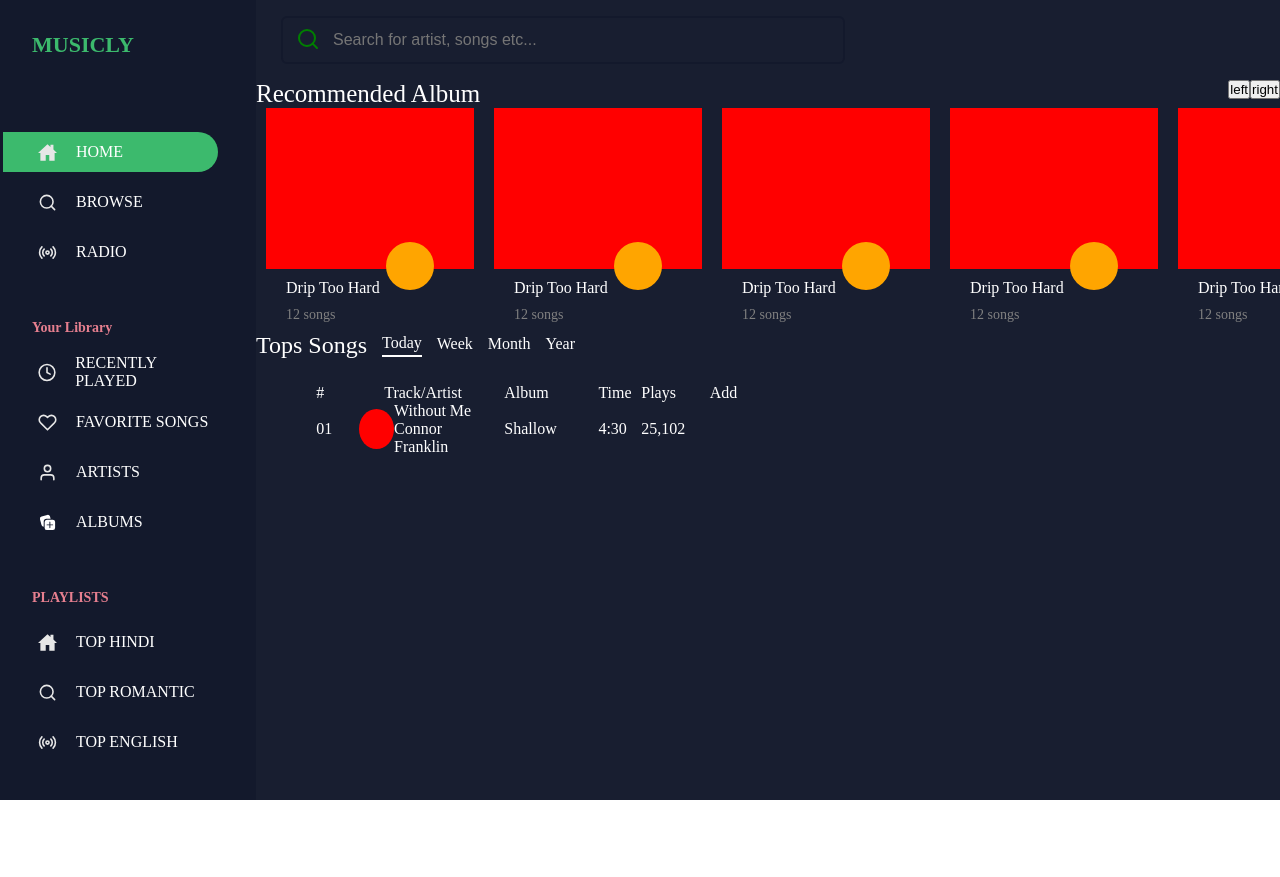
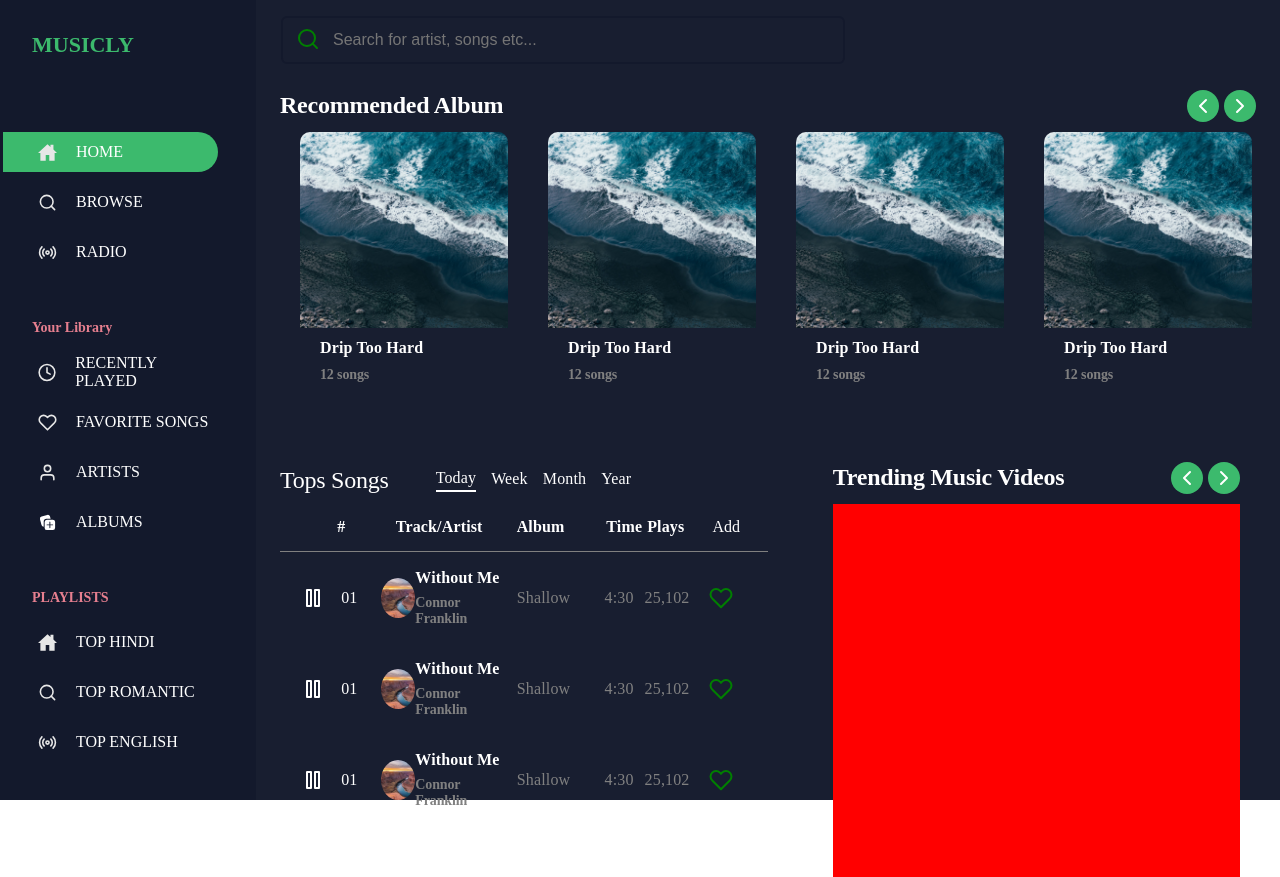
Before and after one commit to akshayrathigithub/MusicPlayer, a React app: page /browse in a window 1280 px wide. Before the commit the page ends 800 px from the top, so only its background shows below. Built offline with nearby package versions, Linux system fonts and the light colour scheme.

Commit message:
songs and video section added to browse

```diff
--- a/src/Components/Browse/Browse.scss
+++ b/src/Components/Browse/Browse.scss
@@ -1,21 +1,40 @@
+@import '../../Styles/Variable.scss';
+
 .browse {
   width: 100%;
+  padding: 0px 1.5rem;
 
   & .head-section {
     width: 100%;
     display: flex;
     justify-content: space-between;
-    color: #fff;
+    margin: 10px 0px;
+
+    & .slider-controls {
+      display: flex;
+
+      & .slider-btn {
+        background-color: $theme-color;
+        width: 2rem;
+        height: 2rem;
+        border-radius: 50%;
+        display: flex;
+        justify-content: center;
+        align-items: center;
+        cursor: pointer;
+        margin-left: 5px;
+      }
+    }
 
     & .text {
-      font-size: 25px;
-      font-weight: 500;
+      @extend %font24b;
+      color: $white-color;
     }
   }
 
   & .slider-wrapper {
     width: 100%;
-    height: 14rem;
+    height: 18rem;
     position: relative;
     overflow-x: hidden;
 
@@ -28,31 +47,42 @@
 
       & .card {
         width: 13rem;
-        height: 14rem;
-        color: white;
-        margin: 0px 10px;
+        height: 18rem;
+        margin: 0px 20px;
+        border-radius: 10px;
+        transition: all 0.4s ease-out;
+
+        &:hover {
+          background-color: #242540;
+
+          & .lower-part {
+            & .play-pause-btn {
+              display: flex;
+            }
+          }
+        }
 
         & .img {
-          background-color: red;
           width: 100%;
-          height: 72%;
+          height: 68%;
+          border-top-left-radius: 10px;
+          border-top-right-radius: 10px;
         }
 
         & .lower-part {
           width: 100%;
-          height: 28%;
+          height: 32%;
           padding: 10px 0px 0px 20px;
           position: relative;
 
           & .head-text {
-            font-size: 16px;
-            font-weight: 500;
+            @extend %font16b;
+            color: $white-color;
           }
 
           & .songs-length {
-            font-size: 14px;
-            font-weight: 500;
-            color: grey;
+            @extend %font14b;
+            color: $grey-color;
             margin-top: 10px;
           }
 
@@ -60,42 +90,101 @@
             width: 3rem;
             height: 3rem;
             border-radius: 50%;
-            background-color: orange;
+            background-color: $theme-color;
             position: absolute;
             top: -27px;
-            right: 40px;
+            right: 15px;
+            display: none;
+            justify-content: center;
+            align-items: center;
+            padding-left: 6px;
+            cursor: pointer;
           }
         }
       }
     }
   }
+  & .second-section {
+    display: flex;
+    justify-content: space-between;
+
+    & .songs-section {
+      width: 50%;
 
       & .top-songs-section {
-    color: white;
         display: flex;
         align-items: center;
+        margin: 3rem 0px 0px 0px;
 
         & .top-songs {
           font-size: 24px;
-      font-weight: 500;
+          @extend %font24m;
+          color: $white-color;
+          margin-right: 2rem;
         }
 
         & .text {
-      font-size: 16px;
-      font-weight: 500;
+          @extend %font16m;
           margin-left: 15px;
           cursor: pointer;
           padding-bottom: 3px;
+          color: $white-color;
         }
         & .active {
-      border-bottom: solid 2px white;
+          border-bottom: solid 2px $white-color;
         }
       }
 
       & .songs-list {
-    color: white;
-    width: 50%;
+        color: $white-color;
+        width: 100%;
         margin-top: 25px;
+
+        & .head {
+          border-bottom: 1px solid $grey-color;
+          padding-bottom: 15px;
+
+          & .hash,
+          .artist-track,
+          .album,
+          .time,
+          .plays {
+            @extend %font16b;
+            color: $white-color;
+          }
+        }
+
+        & .song-details {
+          padding: 16px 5px;
+          border-radius: 5px;
+          cursor: pointer;
+
+          & .artist-track {
+            & .details {
+              & .song-name {
+                @extend %font16b;
+                color: $white-color;
+              }
+
+              & .song-artist {
+                @extend %font14b;
+                color: $grey-color;
+                margin-top: 8px;
+              }
+            }
+          }
+
+          & .album,
+          .time,
+          .plays {
+            @extend %font16r;
+            color: $grey-color;
+          }
+
+          &:hover {
+            background-color: $hover-bg-color;
+          }
+        }
 
         & .head,
         & .song-details {
@@ -125,7 +214,6 @@
               width: 2.5rem;
               height: 2.5rem;
               border-radius: 50%;
-          background-color: red;
             }
           }
 
@@ -155,3 +243,43 @@
         }
       }
     }
+  }
+
+  & .video-section {
+    width: 45%;
+    margin: 2rem 0px 0px 0px;
+    padding: 0px 1rem;
+
+    & .head-section {
+      width: 100%;
+      display: flex;
+      justify-content: space-between;
+
+      & .heading {
+        @extend %font24b;
+        color: $white-color;
+      }
+
+      & .video-controls {
+        display: flex;
+
+        & .slider-btn {
+          background-color: $theme-color;
+          width: 2rem;
+          height: 2rem;
+          border-radius: 50%;
+          display: flex;
+          justify-content: center;
+          align-items: center;
+          cursor: pointer;
+          margin-left: 5px;
+        }
+      }
+    }
+    & .video-player {
+      width: 100%;
+      height: 100%;
+      background-color: red;
+    }
+  }
+}
--- a/src/Components/Browse/Browse.tsx
+++ b/src/Components/Browse/Browse.tsx
@@ -1,5 +1,13 @@
 import React, { useRef } from 'react';
 import './Browse.scss';
+import pic from '../../Assets/Images/test-pic.jpg';
+import SVGIcon from '../../SharedComponents/SVGIcon/SVGIcon';
+import LeftSliderIcon from '../../Assets/Icons/ic_chevron_left.svg';
+import RightSliderIcon from '../../Assets/Icons/ic_chevron_right.svg';
+import pic_1 from '../../Assets/Images/test-pic-1.jpg';
+import PlayIcon from '../../Assets/Icons/ic_play.svg';
+import PauseIcon from '../../Assets/Icons/ic_pause.svg';
+import Favorite from '../../Assets/Icons/ic_favorite.svg';
 
 const Browse: React.FC = () => {
   const arr = [1, 2, 3, 4, 5, 6, 7, 8, 9, 10];
@@ -14,9 +22,17 @@ const Browse: React.FC = () => {
     <div className="browse">
       <div className="head-section">
         <div className="text">Recommended Album</div>
-        <div className="slider-btn">
-          <button onClick={() => slide('left')}>left</button>
-          <button>right</button>
+        <div className="slider-controls">
+          <div
+            role="presentation"
+            className="slider-btn"
+            onClick={() => slide('left')}
+          >
+            <SVGIcon svgPath={LeftSliderIcon} altName={'LeftSlider'} />
+          </div>
+          <div role="presentation" className="slider-btn">
+            <SVGIcon svgPath={RightSliderIcon} altName={'RightSlider'} />
+          </div>
         </div>
       </div>
       <div className="slider-wrapper">
@@ -24,12 +40,18 @@ const Browse: React.FC = () => {
           {arr.map((x) => {
             return (
               <div className="card" key={x}>
-                <div className="img"></div>
+                <div
+                  className="img"
+                  style={{
+                    backgroundImage: `url(${pic_1})`,
+                    backgroundSize: 'cover',
+                  }}
+                ></div>
                 <div className="lower-part">
                   <div className="head-text">Drip Too Hard</div>
                   <div className="songs-length">12 songs</div>
                   <div className="play-pause-btn">
-                    <div className="icon"></div>
+                    <SVGIcon svgPath={PlayIcon} altName={'PlayIcon'} />
                   </div>
                 </div>
               </div>
@@ -37,6 +59,8 @@ const Browse: React.FC = () => {
           })}
         </div>
       </div>
+      <div className="second-section">
+        <div className="songs-section">
           <div className="top-songs-section">
             <div className="top-songs">Tops Songs</div>
             <div className="text active">Today</div>
@@ -56,10 +80,18 @@ const Browse: React.FC = () => {
               <div className="add">Add</div>
             </div>
             <div className="song-details">
-          <div className="song-btn"></div>
+              <div className="song-btn">
+                <SVGIcon svgPath={PauseIcon} altName={'Pause'} />
+              </div>
               <div className="hash">01</div>
               <div className="artist-track">
-            <div className="img"></div>
+                <div
+                  className="img"
+                  style={{
+                    backgroundImage: `url(${pic})`,
+                    backgroundSize: 'cover',
+                  }}
+                ></div>
                 <div className="details">
                   <div className="song-name">Without Me</div>
                   <div className="song-artist">Connor Franklin</div>
@@ -68,7 +100,81 @@ const Browse: React.FC = () => {
               <div className="album">Shallow</div>
               <div className="time">4:30</div>
               <div className="plays">25,102</div>
-          <div className="add"></div>
+              <div className="add">
+                <SVGIcon svgPath={Favorite} altName={'Favorite'} />
+              </div>
+            </div>
+
+            <div className="song-details">
+              <div className="song-btn">
+                <SVGIcon svgPath={PauseIcon} altName={'Pause'} />
+              </div>
+              <div className="hash">01</div>
+              <div className="artist-track">
+                <div
+                  className="img"
+                  style={{
+                    backgroundImage: `url(${pic})`,
+                    backgroundSize: 'cover',
+                  }}
+                ></div>
+                <div className="details">
+                  <div className="song-name">Without Me</div>
+                  <div className="song-artist">Connor Franklin</div>
+                </div>
+              </div>
+              <div className="album">Shallow</div>
+              <div className="time">4:30</div>
+              <div className="plays">25,102</div>
+              <div className="add">
+                <SVGIcon svgPath={Favorite} altName={'Favorite'} />
+              </div>
+            </div>
+
+            <div className="song-details">
+              <div className="song-btn">
+                <SVGIcon svgPath={PauseIcon} altName={'Pause'} />
+              </div>
+              <div className="hash">01</div>
+              <div className="artist-track">
+                <div
+                  className="img"
+                  style={{
+                    backgroundImage: `url(${pic})`,
+                    backgroundSize: 'cover',
+                  }}
+                ></div>
+                <div className="details">
+                  <div className="song-name">Without Me</div>
+                  <div className="song-artist">Connor Franklin</div>
+                </div>
+              </div>
+              <div className="album">Shallow</div>
+              <div className="time">4:30</div>
+              <div className="plays">25,102</div>
+              <div className="add">
+                <SVGIcon svgPath={Favorite} altName={'Favorite'} />
+              </div>
+            </div>
+          </div>
+        </div>
+        <div className="video-section">
+          <div className="head-section">
+            <div className="heading">Trending Music Videos</div>
+            <div className="video-controls">
+              <div
+                role="presentation"
+                className="slider-btn"
+                onClick={() => slide('left')}
+              >
+                <SVGIcon svgPath={LeftSliderIcon} altName={'LeftSlider'} />
+              </div>
+              <div role="presentation" className="slider-btn">
+                <SVGIcon svgPath={RightSliderIcon} altName={'RightSlider'} />
+              </div>
+            </div>
+          </div>
+          <div className="video-player"></div>
         </div>
       </div>
     </div>
```
Lines whose indentation alone changed are shown as unchanged.
